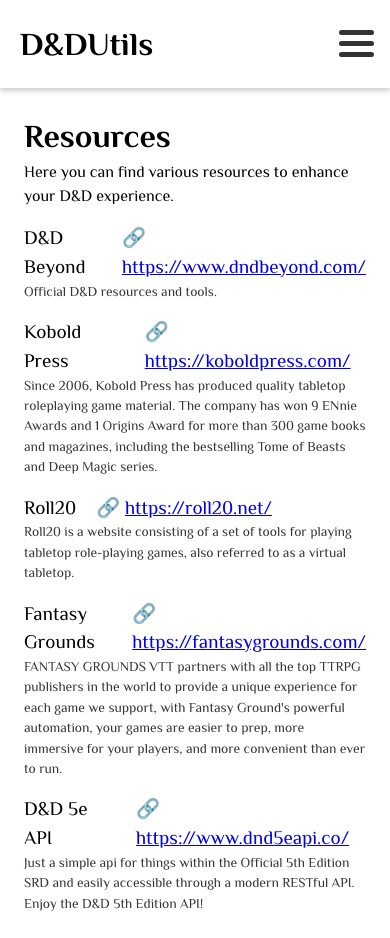
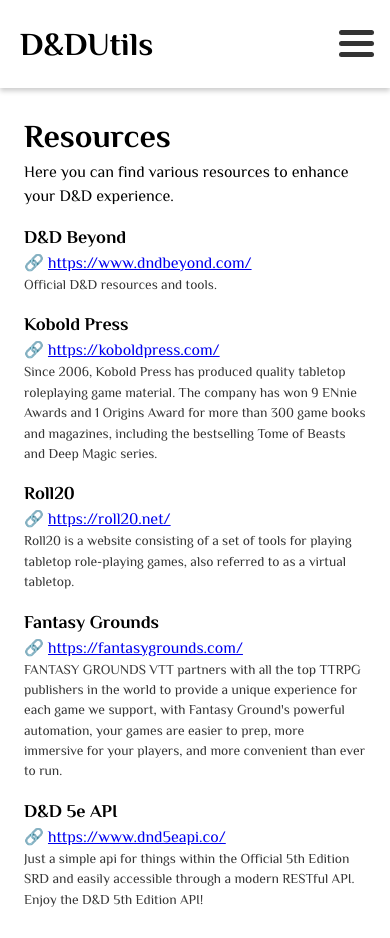
Before and after one commit to mmeza84/dnd-utils2, a React (Vite) app: page /resources in a window 390 px wide. Built offline with nearby package versions, Linux system fonts and the light colour scheme.

Commit message:
Resource formatting for mobile

```diff
--- a/src/views/Resources.css
+++ b/src/views/Resources.css
@@ -7,18 +7,26 @@
 
 .resources-view .resource-wrapper .resource-header {
 	display: flex;
-	align-items: center;
+	flex-direction: column;
 }
 
 .resources-view .resource-wrapper .resource-name {
-	font-size: 1.2rem;
+	font-size: 1.125rem;
+	font-weight: 600;
 	margin-right: 1.25rem;
 }
 .resources-view .resource-wrapper .resource-link {
-	font-size: 1.2rem;
+	font-size: 1rem;
 }
 
 .resources-view .resource-wrapper .resource-description {
 	font-size: 0.85rem;
 	color: #363636;
 }
+
+@media screen and (min-width: 600px) {
+	.resources-view .resource-wrapper .resource-header {
+		flex-direction: row;
+		align-items: center;
+	}
+}
```
